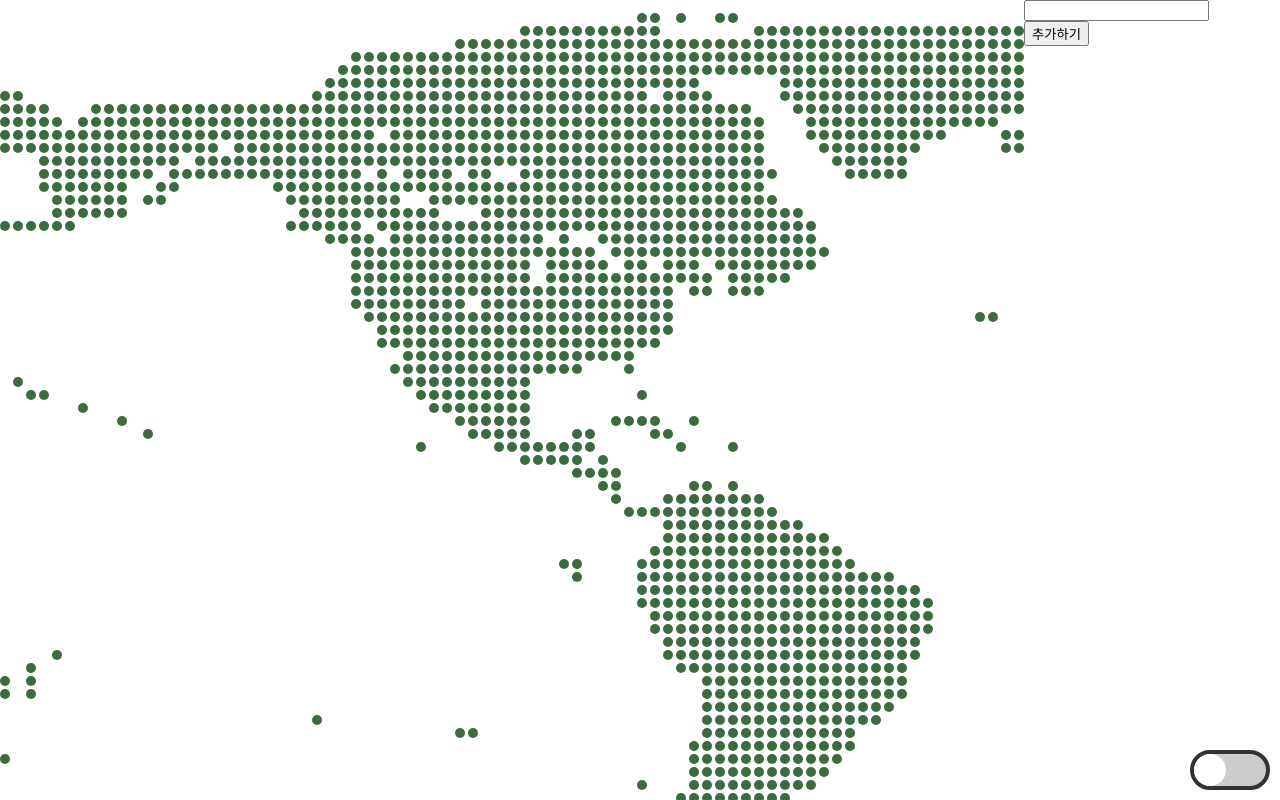
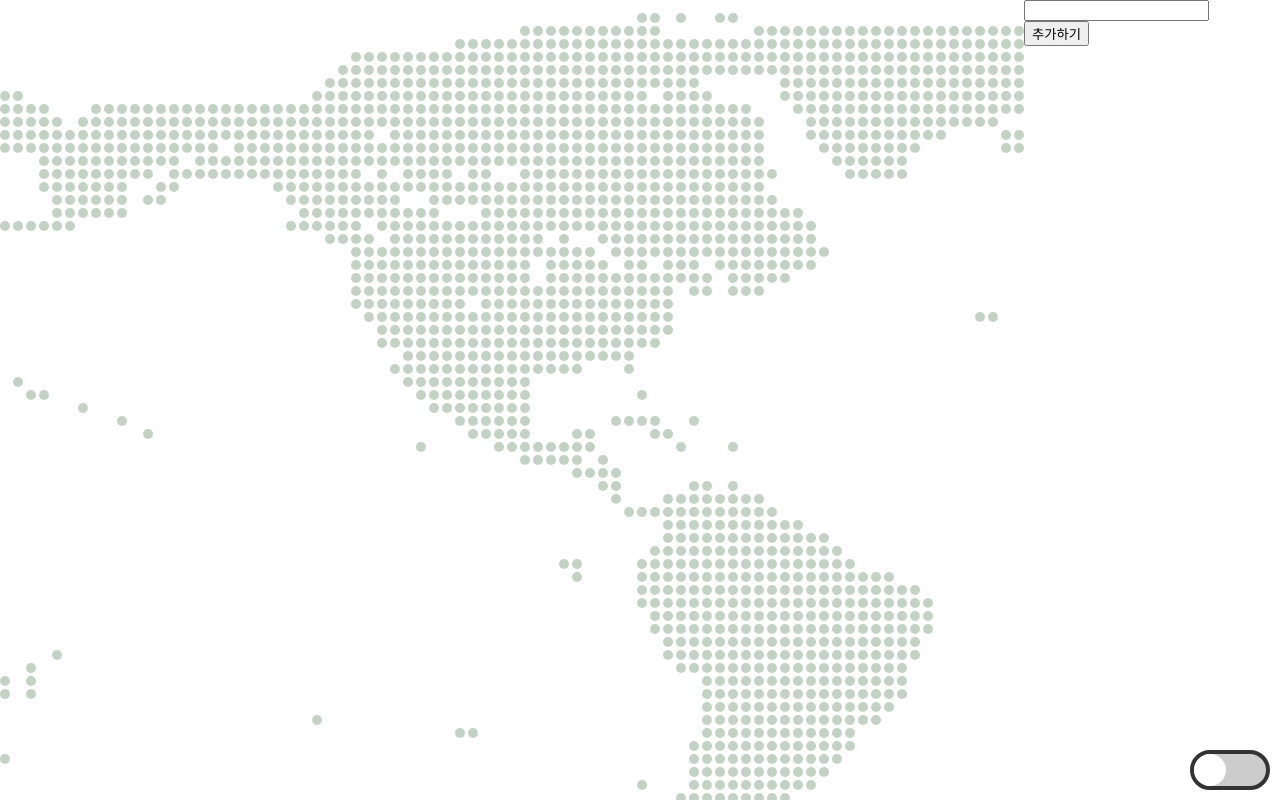
Before and after one commit to HobinLee/my-travel-map, a React (Create React App) app: page / in a window 1280 px wide. Built offline with nearby package versions, Linux system fonts and the light colour scheme.

Commit message:
map visited test

```diff
--- a/src/component/Grid.jsx
+++ b/src/component/Grid.jsx
@@ -22,6 +22,7 @@ const Land = styled.div`
   border-radius: 50%;
   cursor: pointer;
   position: relative;
+  opacity: ${props => props.visited ? "1" : "0.3"};
 
   &: hover > div {
     display: block;
@@ -38,7 +39,7 @@ const Land = styled.div`
   }
 `
 
-const Grid = ({address}) => {
+const Grid = ({ address, visited }) => {
   const isWater = (address) => {
     return address.includes('sea')
             || address.includes('ocean')
@@ -62,7 +63,7 @@ const Grid = ({address}) => {
         <div>{address}</div>
       </Sea>
     :
-      <Land>
+      <Land visited={visited}>
         <div>{address}</div>
       </Land>
   }
--- a/src/component/WorldMap.jsx
+++ b/src/component/WorldMap.jsx
@@ -2,6 +2,7 @@ import React, { useState, useEffect } from 'react';
 import worldgrid from './map.json';
 import styled from 'styled-components';
 import Grid from './Grid';
+import { useSelector } from 'react-redux';
 
 const MapWrapper = styled.div`
   width: auto;
@@ -21,16 +22,24 @@ const MapDiv = styled.div`
 `
 
 const WorldMap = () => {
+  const { userList } = useSelector(state => state.map);
+  useEffect(()=> {
+    // const _localData = JSON.parse(window.localStorage.getItem("visited"));
 
-  useEffect(()=> {
 
   }, [])
 
   const generateMapGrid = () => {
-
     return worldgrid.filter((geo, i) => i % 10000).map((r, i) => <MapDiv key = {i}>
      {
-       r.filter((geo, i) => i % 10000).map((geo, j) => <Grid key={i + ','+ j} address={geo.toLowerCase()}></Grid>)
+       r.filter((geo, i) => i % 10000).map((geo, j) => {
+        if(userList.map(item => item.toLowerCase()).includes(geo.toLowerCase())) {
+          return <Grid key={i + ','+ j} address={geo.toLowerCase()} visited={"true"}></Grid>
+        } else {
+          return <Grid key={i + ','+ j} address={geo.toLowerCase()}></Grid>
+        }
+
+       })
      }
     </MapDiv>);
   }
```
